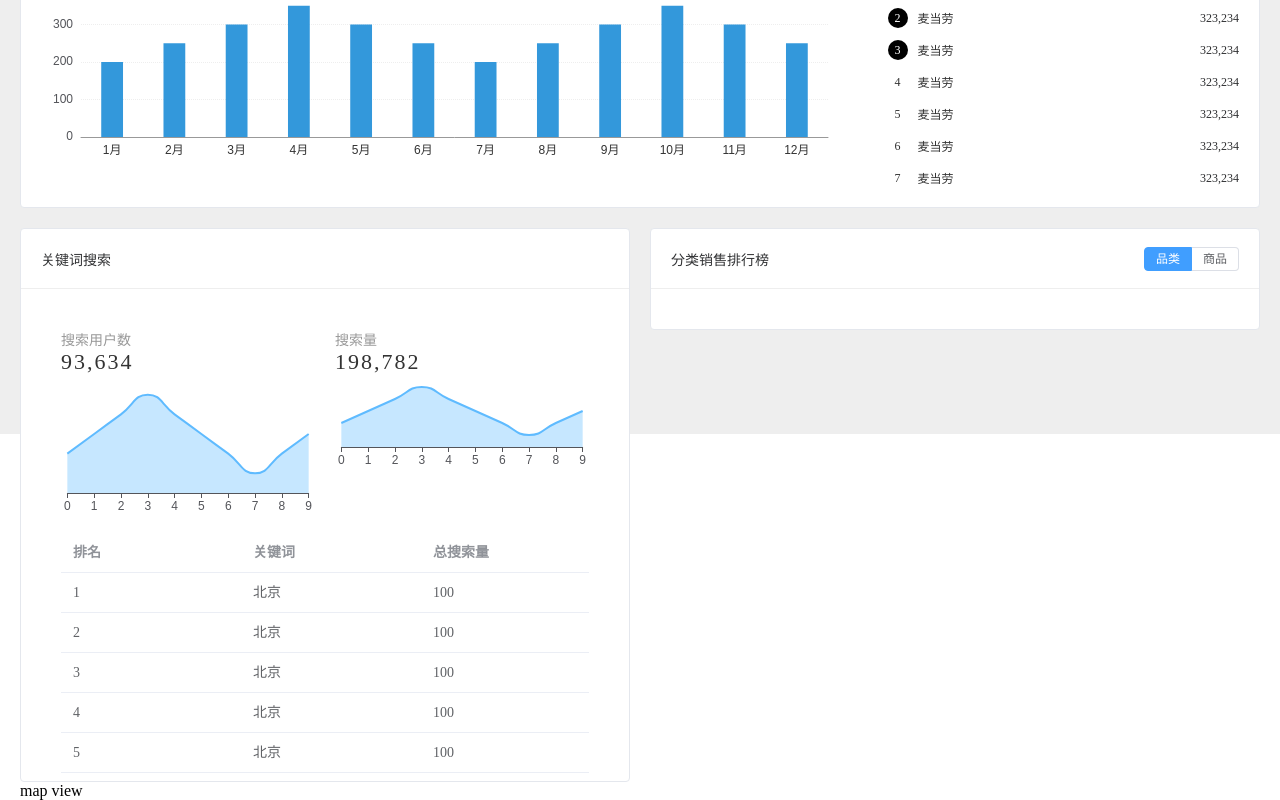
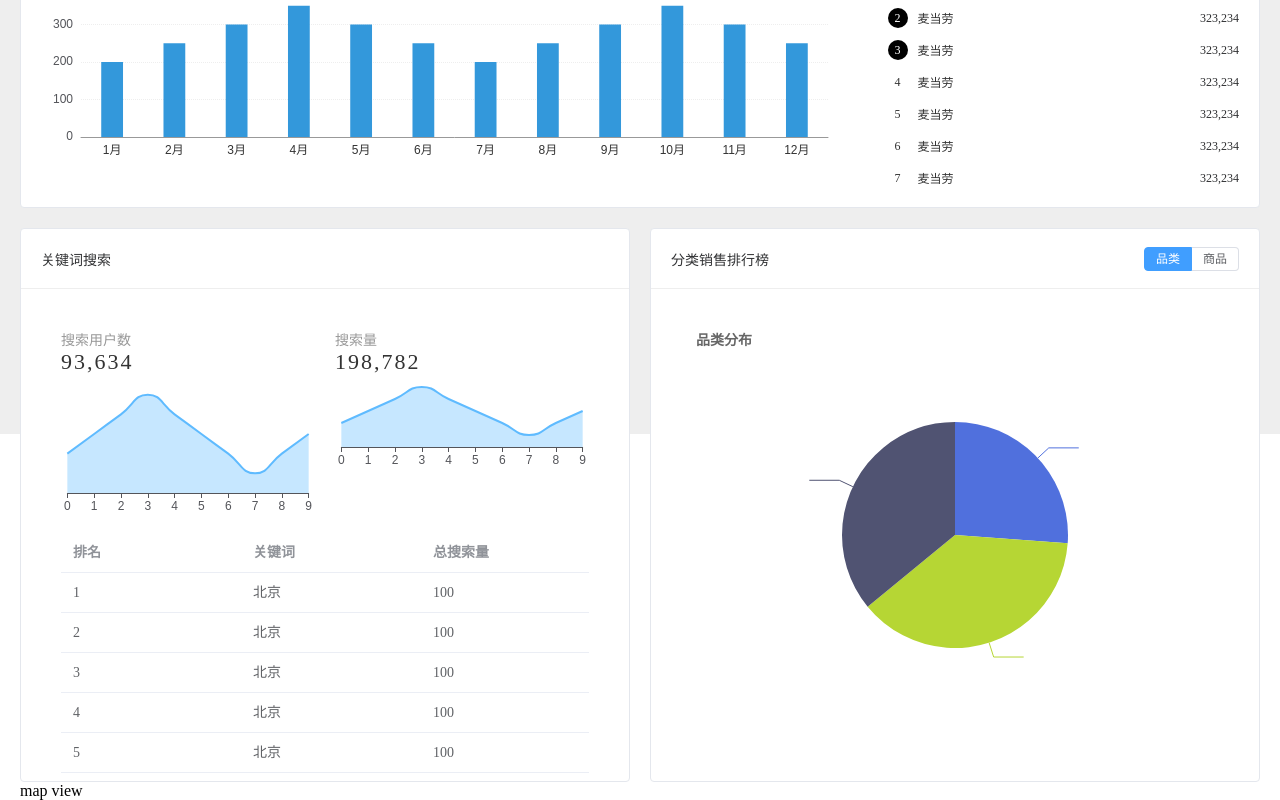
Before and after one commit to 17801020645/datav-report-dev, a Vue app: page / in a window 1280 px wide. Shown: the part 366-1166 px from the top of the page. Built offline with nearby package versions, Linux system fonts and the light colour scheme; the HTML template or start-up script is replaced by a standard one.

Commit message:
饼状图初现,doing,进一步完善显示

```diff
--- a/src/components/BottomView/BottomIndex.vue
+++ b/src/components/BottomView/BottomIndex.vue
@@ -54,7 +54,11 @@
             </div>
           </div>
         </template>
-        <v-chart :option="categoryOptions"></v-chart>
+        <template v-slot:default>
+          <div class="chart-wrapper">
+            <v-chart :option="categoryOptions"></v-chart>
+          </div>
+        </template>
       </el-card>
     </div>
   </div>
@@ -63,8 +67,10 @@
 <script setup lang="ts">
 import { use } from 'echarts/core'
 import { CanvasRenderer } from 'echarts/renderers'
-import { LineChart } from 'echarts/charts'
+import { LineChart, PieChart } from 'echarts/charts'
 import {
+  PolarComponent,
+  TitleComponent,
   GridComponent,
   DatasetComponent,
   LegendComponent,
@@ -75,10 +81,14 @@ import VChart from 'vue-echarts'
 import { ref } from 'vue'
 
 use([
+  PieChart,
+  PolarComponent,
+  TitleComponent,
   DatasetComponent,
   GridComponent,
   LegendComponent,
   LineChart,
+  PieChart,
   TooltipComponent,
   ToolboxComponent,
   CanvasRenderer,
@@ -135,7 +145,67 @@ const tableData = ref([
 ])
 
 const radioSelect = ref<string>('品类')
-const categoryOptions = ref({})
+const categoryOptions = ref({
+  title: [
+    {
+      text: '品类分布',
+      textStyle: {
+        fontSize: 14,
+        color: '#666',
+      },
+      left: 20,
+      top: 20,
+    },
+  ],
+  series: [
+    {
+      type: 'pie',
+      data: [
+        {
+          legendname: '粉面粥店',
+          value: 67,
+          percent: '15.40%',
+        },
+        {
+          legendname: '简餐便当',
+          value: 97,
+          percent: '22.30%',
+        },
+        {
+          legendname: '汉堡披萨',
+          value: 92,
+          percent: '21.15%',
+        },
+      ],
+    },
+  ],
+})
+
+// function renderPieChart() {
+//   const mockData = [
+//     {
+//       legendname: '粉面粥店',
+//       value: 67,
+//       percent: '15.40%',
+//     },
+//     {
+//       legendname: '简餐便当',
+//       value: 97,
+//       percent: '22.30%',
+//     },
+//     {
+//       legendname: '汉堡披萨',
+//       value: 92,
+//       percent: '21.15%',
+//     },
+//     // {
+//     //   legendname: '粉面粥店',
+//     //   value: 67,
+//     //   percent: '15.40%',
+//     // },
+//     (categoryOptions.value = {}),
+//   ]
+// }
 </script>
 
 <style scoped lang="scss">
```
